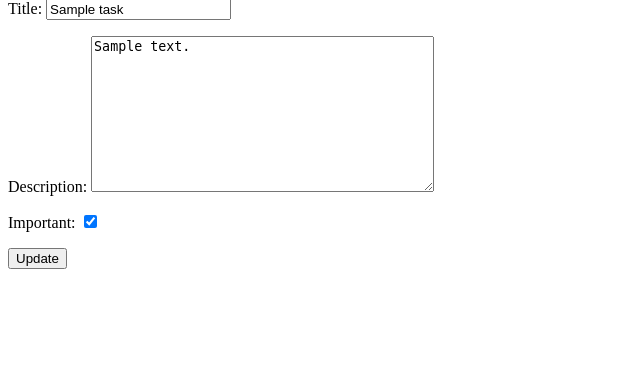
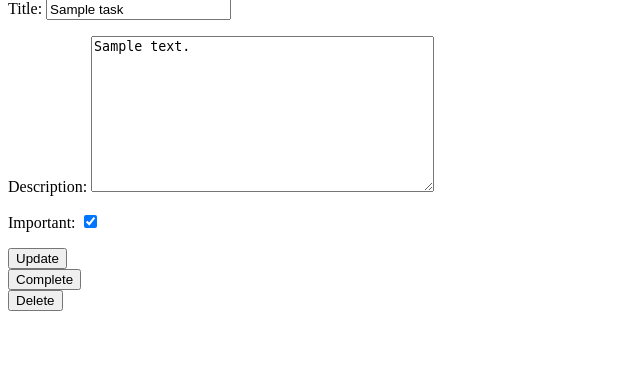
Before and after one commit to GabyDs/DjangoAuthCRUD, a Django app: page /tasks/1/ in a window 1280 px wide. Shown: the part 169-538 px from the top of the page, without its empty margins (0-640 px from the left). Run offline with Django 5.2, Linux system fonts and the light colour scheme; a user stored in the database is signed in; tables that the repository leaves empty hold one stand-in row (values such as "Sample post").

Commit message:
terminada la funcionalidad para dar por completada una tarea y para eliminarla

```diff
--- a/djangocrud/urls.py
+++ b/djangocrud/urls.py
@@ -27,6 +27,8 @@ urlpatterns = [
     path("tasks/", views.tasks, name="tasks"),
     path("tasks/create/", views.create_task, name="create_task"),
     path("tasks/<int:task_id>/", views.task_detail, name="task_detail"),
+    path("tasks/<int:task_id>/complete", views.complete_task, name="complete_task"),
+    path("tasks/<int:task_id>/delete", views.delete_task, name="delete_task"),
     path("logout/", views.signout, name="logout"),
     path("signin/", views.signin, name="signin"),
 ]
--- a/tasks/templates/task_detail.html
+++ b/tasks/templates/task_detail.html
@@ -12,4 +12,14 @@
         <button>Update</button>
     </form>
 
+    <form action="{% url "complete_task" task.id %}" method="POST">
+        {% csrf_token %}
+        <button>Complete</button>
+    </form>
+
+    <form action="{% url "delete_task" task.id %}" method="POST">
+        {% csrf_token %}
+        <button>Delete</button>
+    </form>
+
 {% endblock content %}
--- a/tasks/templates/tasks.html
+++ b/tasks/templates/tasks.html
@@ -1,7 +1,7 @@
 {% extends "base.html" %}
 
 {% block content %}
-    <h1>Tasks</h1>
+    <h1>Tasks pending</h1>
 
     <ul>
         {% for task in tasks %}
--- a/tasks/views.py
+++ b/tasks/views.py
@@ -14,6 +14,9 @@ from django.db import IntegrityError
 
 # modulo de formulario personalizado
 from .forms import TaskForm
+
+# modulo para manejar tiempos
+from django.utils import timezone
 
 from .models import Task
 
@@ -109,6 +112,21 @@ def task_detail(request, task_id):
             )
 
 
+def complete_task(request, task_id):
+    task = get_object_or_404(Task, pk=task_id, user=request.user)
+    if request.method == "POST":
+        task.date_completed = timezone.now()
+        task.save()
+        return redirect("tasks")
+
+
+def delete_task(request, task_id):
+    task = get_object_or_404(Task, pk=task_id, user=request.user)
+    if request.method == "POST":
+        task.delete()
+        return redirect("tasks")
+
+
 def signout(request):
     logout(request)
     return redirect("home")
```
Lines whose indentation alone changed are shown as unchanged.
